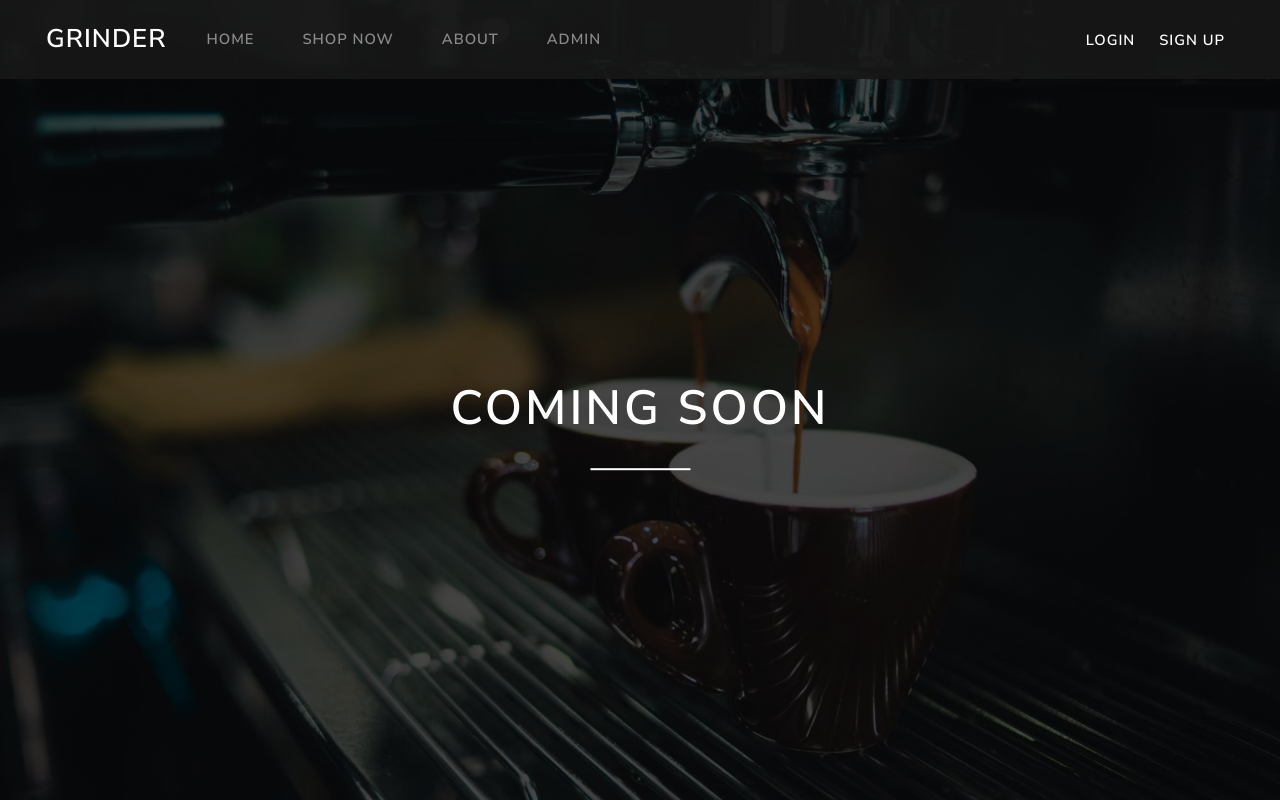
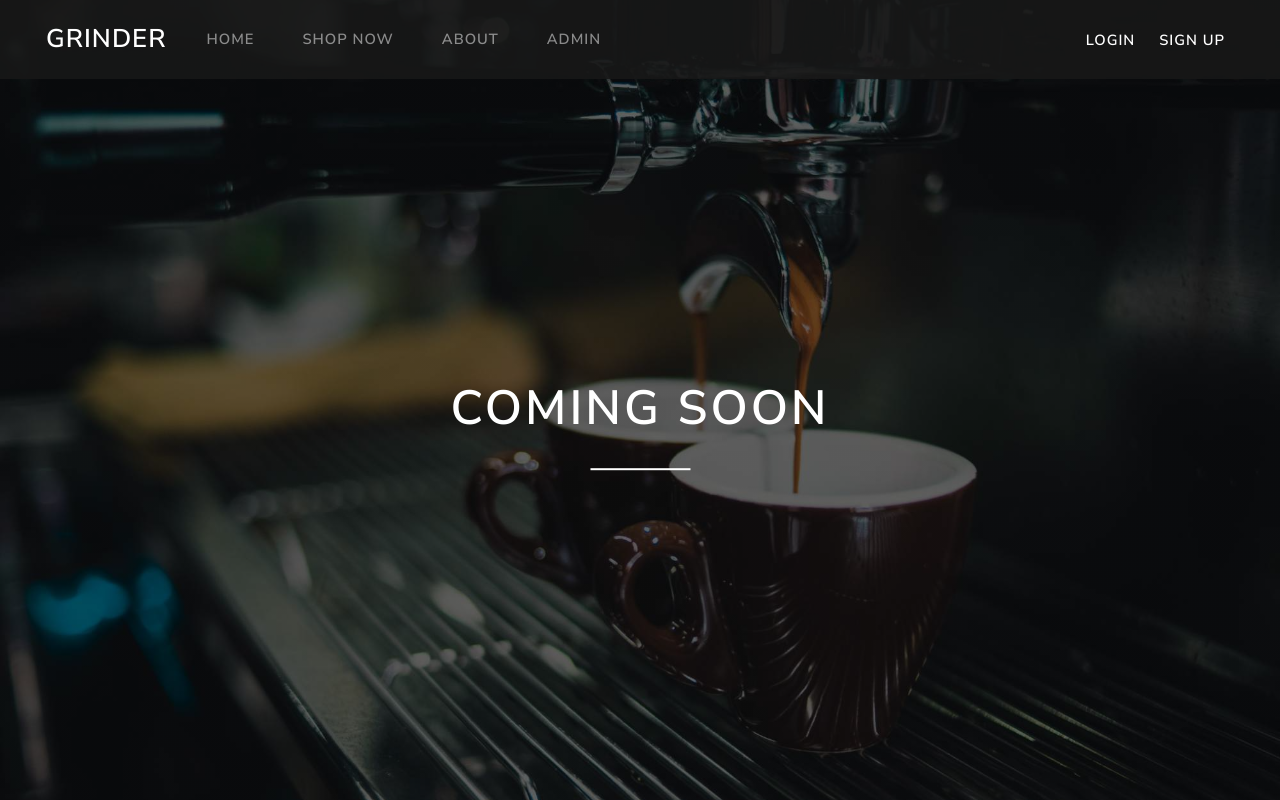
Before and after one commit to KeeganFargher/coffee-shop, a PHP site: page /admin.php in a window 1280 px wide. Run offline with PHP 8.4, Linux system fonts and the light colour scheme; some libraries are stand-ins or nearby versions.

Commit message:
Many bug fixes (css/js)

```diff
--- a/css/main.css
+++ b/css/main.css
@@ -238,6 +238,7 @@
 	/* Overwrite bootstrap */
 	color: #fff !important;
 	background-attachment: fixed;
+	background-position: center;
 }
 
 .section-testimonials h2 {
@@ -363,9 +364,9 @@
 
 .coming-soon-container {
 	height: 100vh;
-	background-image: -webkit-linear-gradient(rgba(0, 0, 0, 0.7), rgba(0, 0, 0, 0.7)),
+	background-image: -webkit-linear-gradient(rgba(0, 0, 0, 0.6), rgba(0, 0, 0, 0.6)),
 		url(../img/coming-soon.jpg);
-	background-image: linear-gradient(rgba(0, 0, 0, 0.7), rgba(0, 0, 0, 0.7)),
+	background-image: linear-gradient(rgba(0, 0, 0, 0.6), rgba(0, 0, 0, 0.6)),
 		url(../img/coming-soon.jpg);
 	background-size: cover;
 }
--- a/index.php
+++ b/index.php
@@ -2,12 +2,8 @@
         session_unset();
         session_start();
 
-<<<<<<< HEAD
+        include("php/DBConn.php");
         include("php/createTable.php");
-=======
->>>>>>> c9c4a42980117a8037352722095b575f57491a86
-        include("php/DBConn.php");
-        //include("php/createTable.php");
 
         // Define variables and set to empty values
         $email = $password = $error = "";
--- a/php/createTable.php
+++ b/php/createTable.php
@@ -32,7 +32,7 @@
 }
 
 function remakeItemTable($db) {
-    $drop = "DROP TABLE IF EXISTS tbl_Item;";
+    $drop = "DROP TABLE IF EXISTS tbl_item;";
     $db->query($drop);
 
     $createQuery = "
@@ -76,7 +76,7 @@
 }
 
 function remakeUserTable($db) {
-    $drop = "DROP TABLE IF EXISTS tbl_User;";
+    $drop = "DROP TABLE IF EXISTS tbl_user;";
     $db->query($drop);
 
     $createQuery = "
--- a/shop-home.php
+++ b/shop-home.php
@@ -38,7 +38,7 @@
         <div class="container">
             <div class="row text-center">
                 <div class="col-12 col-md-4 mb-4 section-icon-padding">
-                    <i class="fal fa-infinity icon-big"></i>
+                    <i class="fa fa-infinity icon-big"></i>
 
                     <h3>Up to 365 days/year</h3>
                     <p>
@@ -48,7 +48,7 @@
                     </p>
                 </div>
                 <div class="col-12 col-md-4 mb-4 section-icon-padding">
-                    <i class="fal fa-coffee icon-big"></i>
+                    <i class="fa fa-coffee icon-big"></i>
 
                     <h3>Pure blissful coffee</h3>
                     <p>
@@ -58,7 +58,7 @@
                     </p>
                 </div>
                 <div class="col-12 col-md-4 mb-4 section-icon-padding">
-                    <i class="fal fa-shipping-fast icon-big"></i>
+                    <i class="fa fa-shipping-fast icon-big"></i>
 
                     <h3>Country wide free delivery</h3>
                     <p>
```
